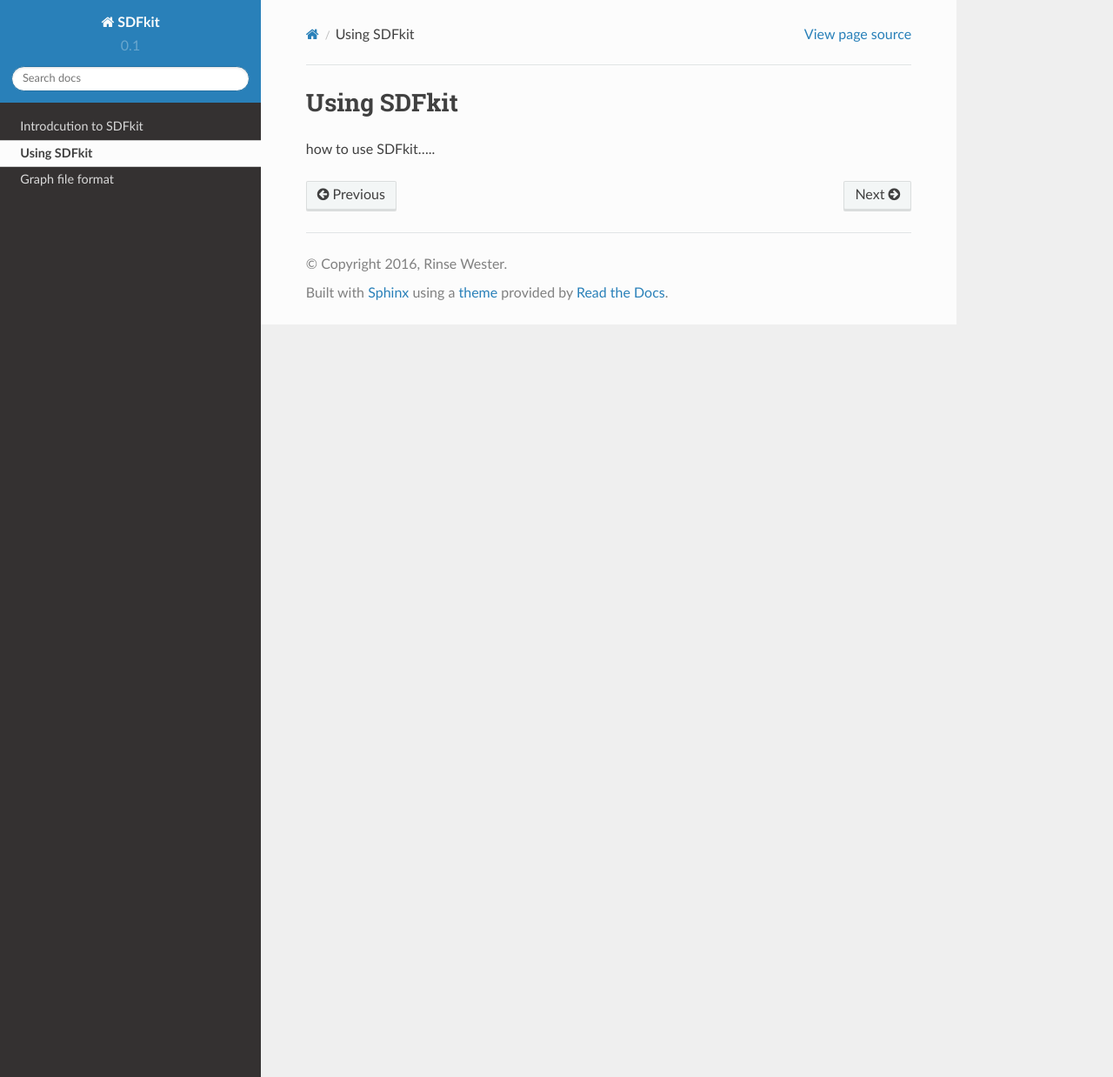
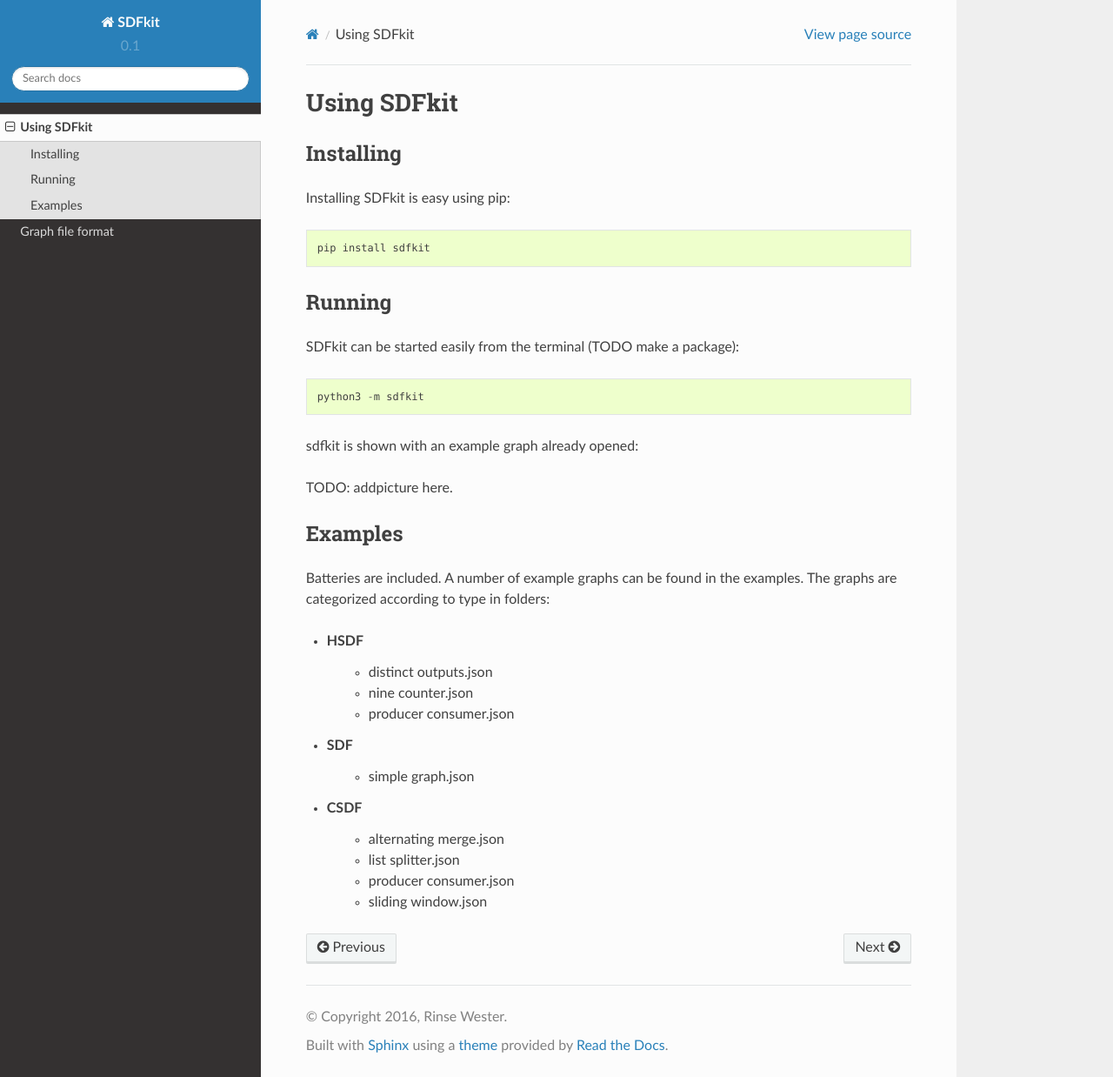
Before and after one commit to rinsewester/SDFkit, a Sphinx documentation site: the page built from docs/usage.rst, in a window 1280 px wide and 1238 px high. Shown: the whole window at 87% size. Built offline with Sphinx 7.4.7 and the Read the Docs theme 2.0.0, drawn with Linux system fonts in a browser that asks for light colours.

Commit message:
Working on usage section of documentation.

```diff
--- a/docs/index.rst
+++ b/docs/index.rst
@@ -2,11 +2,12 @@
 Introduction
 ============
 
-Contents:
+Welcome to the SDFkit documentation!
+
+
 
 .. toctree::
    :maxdepth: 2
 
-   intro
    usage
    fileformat
--- a/docs/intro.rst
+++ /dev/null
@@ -1,5 +0,0 @@
-======================
-Introdcution to SDFkit
-======================
-
-SDFkit is a simulator and FPGA code generator for synchronous data flow (SDF) graphs.
--- a/docs/usage.rst
+++ b/docs/usage.rst
@@ -2,4 +2,41 @@
 Using SDFkit
 ************
 
-how to use SDFkit.....
+Installing
+----------
+Installing SDFkit is easy using pip:
+
+::
+
+   pip install sdfkit
+
+
+Running
+-------
+SDFkit can be started easily from the terminal (TODO make a package):
+
+::
+
+   python3 -m sdfkit
+
+sdfkit is shown with an example graph already opened:
+
+TODO: addpicture here.
+
+Examples
+--------
+Batteries are included. A number of example graphs can be found
+in the examples. The graphs are categorized according to type in
+folders:
+
+- HSDF
+   - distinct outputs.json
+   - nine counter.json
+   - producer consumer.json
+- SDF
+   - simple graph.json
+- CSDF
+   - alternating merge.json
+   - list splitter.json
+   - producer consumer.json
+   - sliding window.json
```
